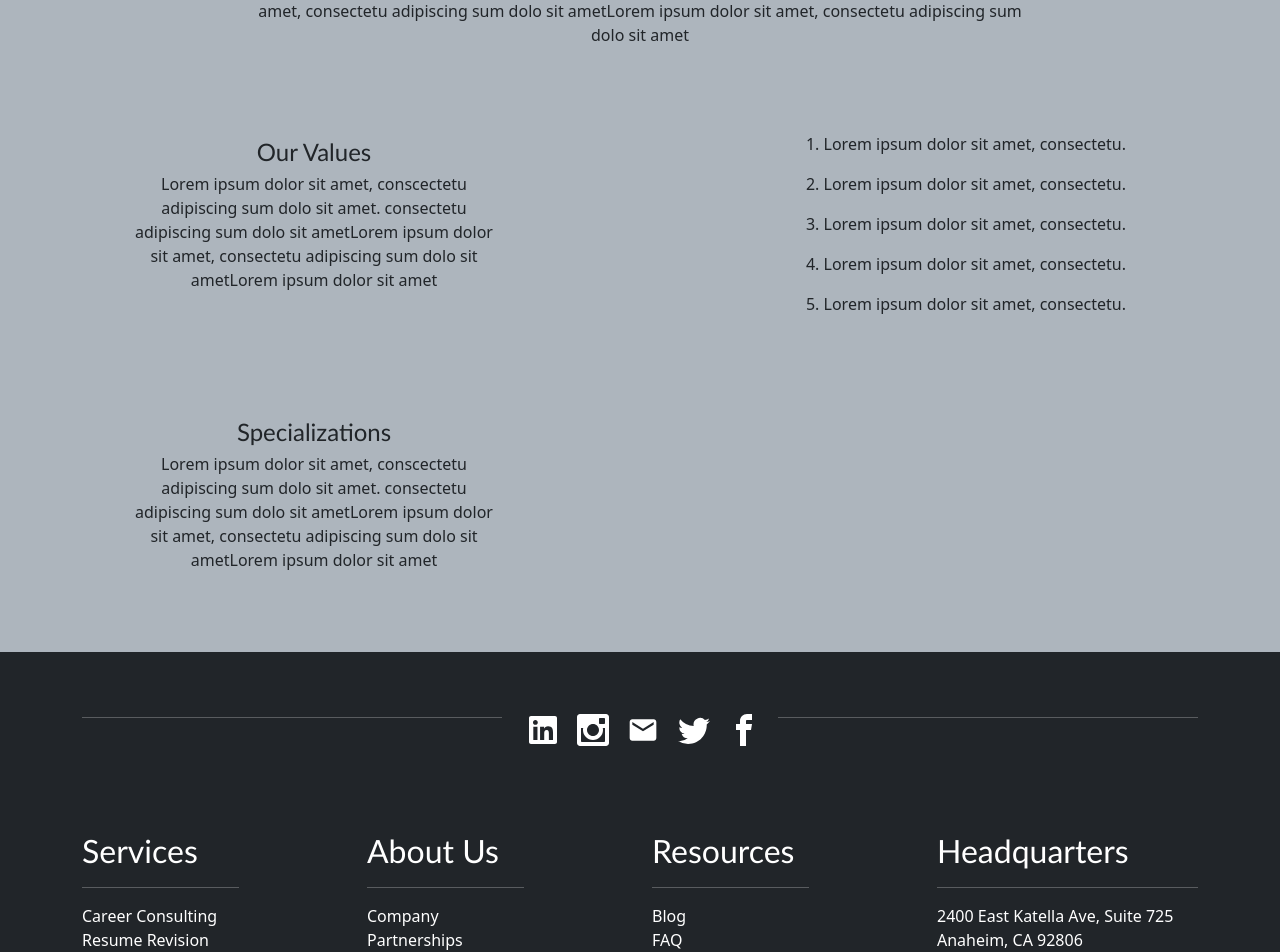
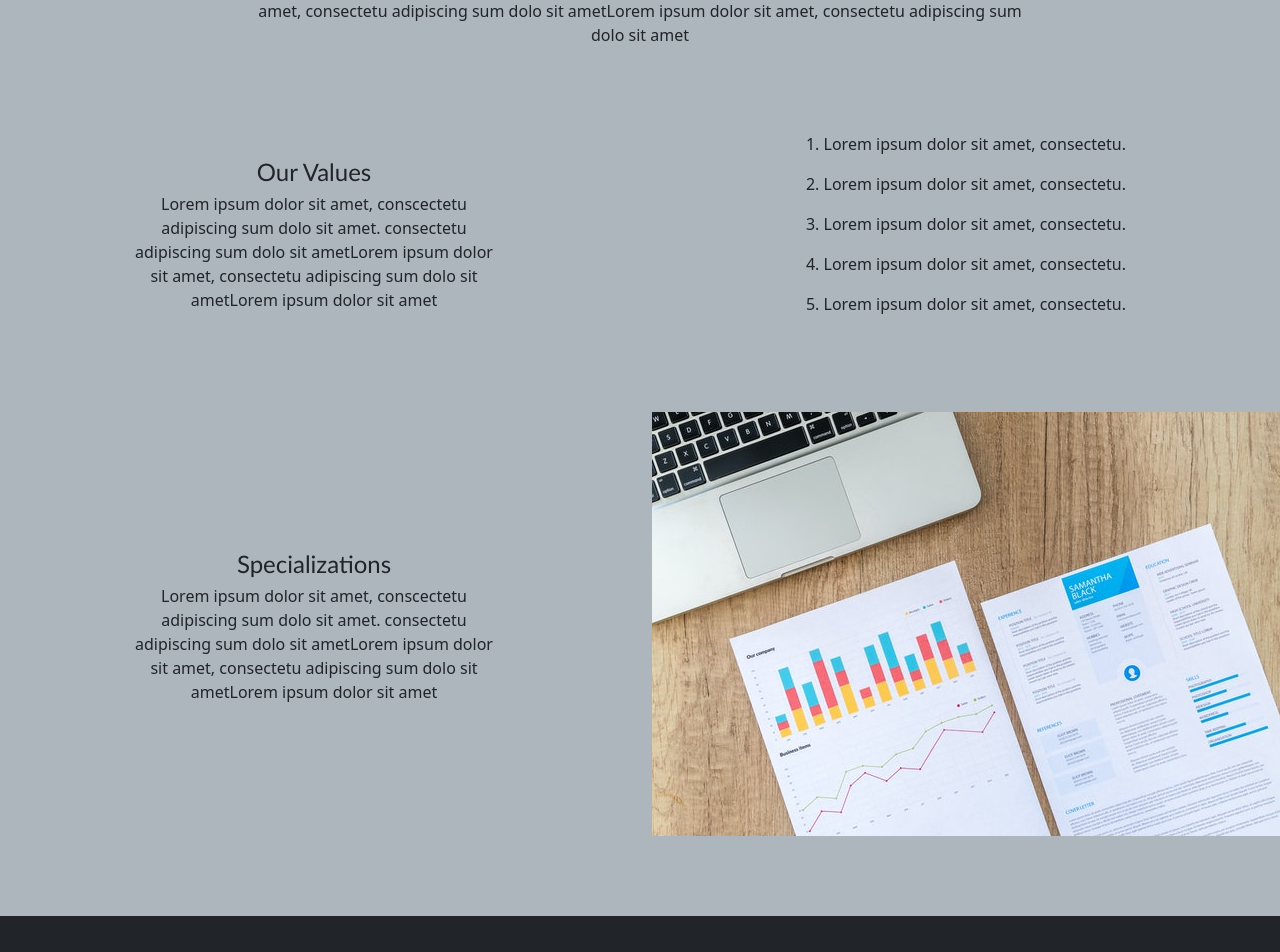
Before and after one commit to jermeewinn/YKB-solutions, a React (Create React App) app: page /about in a window 1280 px wide. Shown: the part 320-1272 px from the top of the page. Built offline with nearby package versions, Linux system fonts and the light colour scheme; the HTML template or start-up script is replaced by a standard one.

Commit message:
added align-items-center className to About subcomponents

```diff
--- a/src/components/About/About-Special/index.js
+++ b/src/components/About/About-Special/index.js
@@ -1,8 +1,9 @@
 import React from 'react';
+import Resume from '../../../assets/stockPhotos/Resume.jpg';
 
 function AboutSpecial() {
     return(
-        <div className='row about-subsection'>
+        <div className='row about-subsection align-items-center'>
             <div className='col-md-6'>
                 <h4>
                     Specializations
@@ -11,6 +12,9 @@ function AboutSpecial() {
                     Lorem ipsum dolor sit amet, conscectetu adipiscing sum dolo sit amet. consectetu adipiscing sum dolo sit ametLorem ipsum dolor sit amet, consectetu adipiscing sum dolo sit ametLorem ipsum dolor sit amet
                 </p>
             </div>
+            <div className='col-md-6'>
+                <img src={Resume} alt='Resume photo'></img>
+            </div>
         </div>
     )
 };
--- a/src/components/About/About-Values/index.js
+++ b/src/components/About/About-Values/index.js
@@ -3,7 +3,7 @@ import { Col } from 'react-bootstrap';
 
 function AboutValues() {
     return(
-        <div className='row about-subsection'>
+        <div className='row about-subsection align-items-center'>
             <div className='col-md-6'>
                 <h4>
                     Our Values
```
